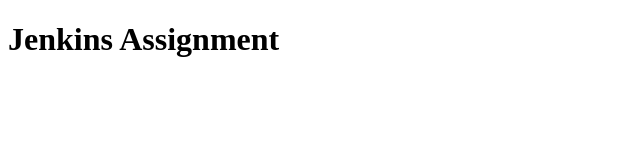
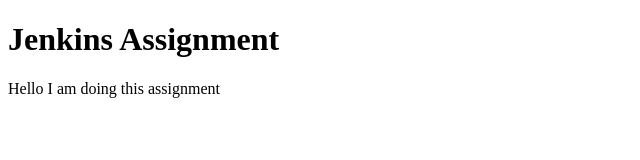
Before and after one commit to vknir/jenkins-assignment, a plain HTML site: page index.html in a window 1280 px wide. Shown: the whole page, without its empty margins (0-640 px from the left). Drawn offline with Linux system fonts and the light colour scheme.

Commit message:
secondcommit

```diff
--- a/index.html
+++ b/index.html
@@ -7,5 +7,6 @@
 </head>
 <body>
     <h1>Jenkins Assignment</h1>
+    <p>Hello I am doing this assignment</p>
 </body>
 </html>
```
